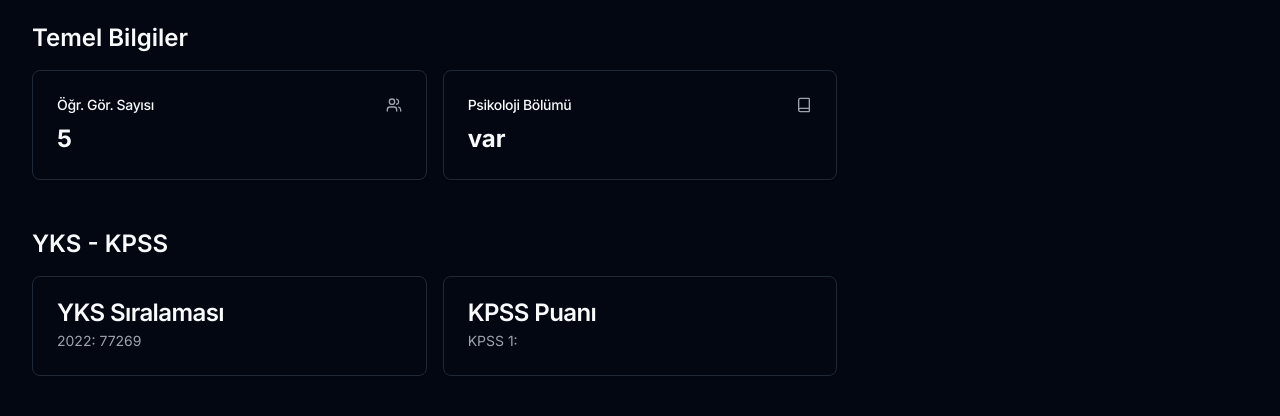
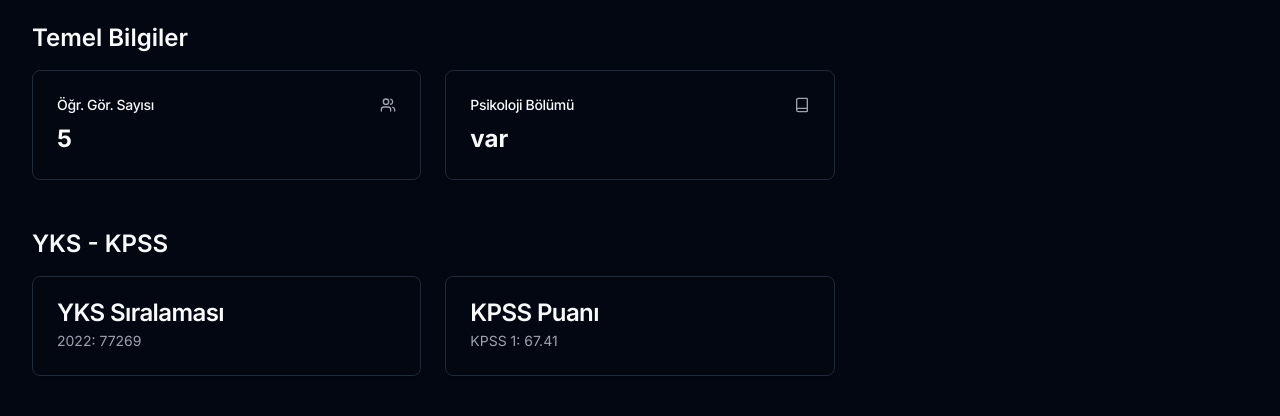
Before and after one commit to altunf/universite_bilgi_sistemi, a Next.js app in the folder client/: page /universities/1 in a window 1280 px wide. Shown: the part 384-800 px from the top of the page. Built offline with nearby package versions, Linux system fonts and the light colour scheme.

Commit message:
feat: Enhance responsiveness and layout of University Profile page

```diff
--- a/client/components/university/university-profile.jsx
+++ b/client/components/university/university-profile.jsx
@@ -16,7 +16,6 @@ import { Users, Book, Award, Globe, Banknote } from "lucide-react";
 
 export const UniversityProfile = ({ id }) => {
   const { mergedData, academics } = useUniversityContext();
-  // const [showDetails, setShowDetails] = useState(false);
   const university = mergedData.find((x) => x.id == id);
 
   const router = useRouter();
@@ -27,11 +26,12 @@ export const UniversityProfile = ({ id }) => {
     });
     router.push(`/academics/${staffIndex}`);
   };
+
   return (
     <div className="min-h-screen bg-background">
       <header className="bg-primary text-primary-foreground py-16 capitalize">
         <div className="container mx-auto px-4">
-          <h1 className="text-4xl md:text-5xl lg:text-6xl font-bold text-center mb-4">
+          <h1 className="text-3xl md:text-5xl lg:text-6xl font-bold text-center mb-4">
             {university?.university}
           </h1>
 
@@ -79,7 +79,7 @@ export const UniversityProfile = ({ id }) => {
       <main className="container mx-auto px-4 py-8">
         <section className="mb-12">
           <h2 className="text-2xl font-semibold mb-4">Temel Bilgiler</h2>
-          <div className="grid grid-cols-1 md:grid-cols-2 lg:grid-cols-3 gap-4">
+          <div className="grid grid-cols-1 sm:grid-cols-2 lg:grid-cols-3 gap-4 sm:gap-6">
             <Card>
               <CardHeader className="flex flex-row items-center justify-between space-y-0 pb-2">
                 <CardTitle className="text-sm font-medium">
@@ -106,35 +106,12 @@ export const UniversityProfile = ({ id }) => {
                 </div>
               </CardContent>
             </Card>
-            {/*
-            <Card>
-              <CardHeader className="flex flex-row items-center justify-between space-y-0 pb-2">
-                <CardTitle className="text-sm font-medium">
-                  Research Funding
-                </CardTitle>
-                <svg
-                  xmlns="http://www.w3.org/2000/svg"
-                  viewBox="0 0 24 24"
-                  fill="none"
-                  stroke="currentColor"
-                  strokeLinecap="round"
-                  strokeLinejoin="round"
-                  strokeWidth="2"
-                  className="h-4 w-4 text-muted-foreground"
-                >
-                  <path d="M12 2v20M17 5H9.5a3.5 3.5 0 0 0 0 7h5a3.5 3.5 0 0 1 0 7H6" />
-                </svg>
-              </CardHeader>
-              <CardContent>
-                <div className="text-2xl font-bold">$100M+</div>
-              </CardContent>
-            </Card> */}
           </div>
         </section>
 
         <section className="mb-12">
           <h2 className="text-2xl font-semibold mb-4">YKS - KPSS</h2>
-          <div className="grid grid-cols-1 md:grid-cols-2 lg:grid-cols-3 gap-4">
+          <div className="grid grid-cols-1 sm:grid-cols-2 lg:grid-cols-3 gap-4 sm:gap-6">
             {university?.yks?.map((rank, index) => (
               <Card key={index}>
                 <CardHeader>
@@ -149,16 +126,16 @@ export const UniversityProfile = ({ id }) => {
               <CardHeader>
                 <CardTitle>KPSS Puanı</CardTitle>
                 <CardDescription>
-                  KPSS 1: {university?.kpps?.kpss1}
+                  KPSS 1: {university?.kpss?.kpss1}
                 </CardDescription>
               </CardHeader>
             </Card>
-          </div>{" "}
+          </div>
         </section>
 
         <section className="mb-12">
           <h2 className="text-2xl font-semibold mb-4">Akademik Personel</h2>
-          <div className="grid grid-cols-1 md:grid-cols-2 lg:grid-cols-3 gap-6 ">
+          <div className="grid grid-cols-1 sm:grid-cols-2 lg:grid-cols-3 gap-6">
             {university?.academicStaff?.map((staff, index) => (
               <Card
                 key={index}
@@ -168,7 +145,7 @@ export const UniversityProfile = ({ id }) => {
                 }}
               >
                 <CardHeader>
-                  <div className="flex items-center justify-start+ ml-0 space-x-4">
+                  <div className="flex items-center justify-start ml-0 space-x-4">
                     <Avatar>
                       <AvatarImage
                         src={`/academicStaff.jpg?height=40&width=40`}
@@ -188,7 +165,7 @@ export const UniversityProfile = ({ id }) => {
                 </CardHeader>
                 <CardContent>
                   <p className="text-sm text-muted-foreground">
-                    <i className=" underline">Anahtar kelimeler</i>:{" "}
+                    <i className="underline">Anahtar kelimeler</i>:{" "}
                     {staff?.keyWords}
                   </p>
                 </CardContent>
```
